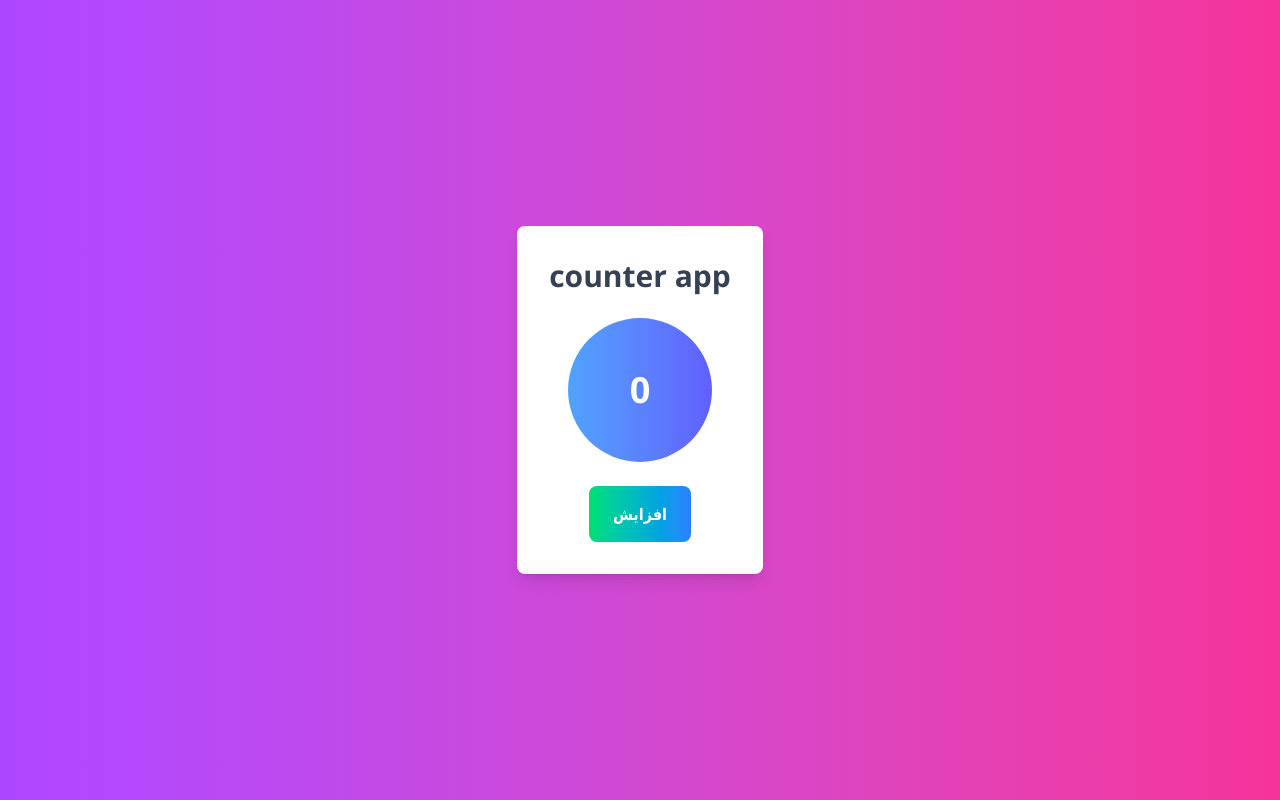
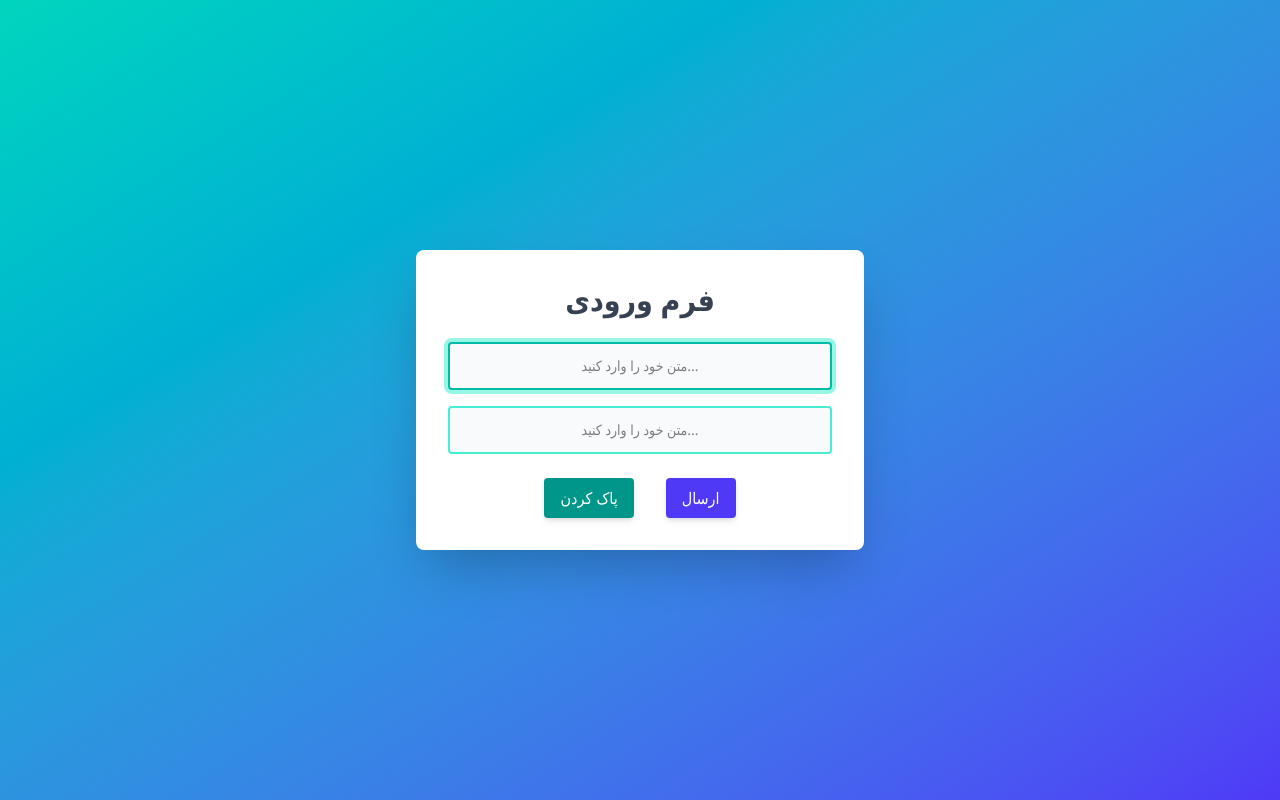
Before and after one commit to siamand-shirzad/new-react-education, a React (Vite) app: page / in a window 1280 px wide. Built offline with nearby package versions, Linux system fonts and the light colour scheme.

Commit message:
inputForm_useRef

```diff
--- a/src/App.jsx
+++ b/src/App.jsx
@@ -1,28 +1,53 @@
-import {  useRef, useState } from "react";
+import { useEffect, useRef, useState } from "react";
 
 function App() {
-	const [count, setCount] = useState(0);
-	let countValue = useRef(0);
-	const handleClick = () => {
-		countValue.current += 2;
-		setCount(countValue.current + 1);
+	const [inputValue1, setInputValue1] = useState("");
+	const [inputValue2, setInputValue2] = useState("");
+	const inputRef1 = useRef(null);
+	const inputRef2 = useRef(null);
+	useEffect(() => {
+		inputRef1.current.focus();
+	}, []);
+	const handleKeyDown = (e) =>{
+		if (e.key === "Enter") {
+			inputRef2.current.focus();
+		}
 	}
+
 	return (
-		<div className="flex flex-col items-center justify-center min-h-screen bg-gradient-to-r from-purple-500 to-pink-500">
-			<div className="flex flex-col text-white items-center p-8 rounded-lg shadow-lg space-y-6 bg-white">
-				<h2 className="text-gray-700 font-semibold text-3xl">counter app</h2>
-				<div className="flex items-center justify-center rounded-full bg-gradient-to-r from-blue-400 to-indigo-500 w-36 h-36">
-					<span className="text-4xl text-white font-bold">{count}</span>
+		<div className="flex flex-col items-center justify-center min-h-screen bg-gradient-to-br from-teal-400 to-indigo-600">
+			<div className="text-center p-8 rounded-lg shadow-2xl space-y-6 bg-white w-full max-w-md">
+				<h2 className="text-gray-700 font-semibold text-3xl"> فرم ورودی</h2>
+
+				<div className="relative" >
+					<input type="text " className="w-full  px-4 py-3 text-sm text-center border-2 border-teal-300 focus:ring-4 focus:ring-teal-200
+					focus:border-teal-500 outline-none transition duration-300 bg-gray-50 rounded "
+						placeholder="متن خود را وارد کنید..."
+						value={inputValue1}
+						onChange={(e) => setInputValue1(e.target.value)}
+						ref={inputRef1}
+						onKeyDown={handleKeyDown}/>
+					<input type="text " className="w-full mt-4 px-4 py-3 text-sm text-center border-2 border-teal-300 focus:ring-4 focus:ring-teal-200
+					focus:border-teal-500 outline-none transition duration-300 bg-gray-50 rounded "
+						placeholder="متن خود را وارد کنید..."
+						value={inputValue2}
+						onChange={(e) => setInputValue2(e.target.value)}
+						ref={inputRef2} />
 				</div>
-				<button onClick={handleClick}
-					className="px-6 py-4 bg-gradient-to-r from-green-400 to-blue-500 rounded-lg cursor-pointer font-bold
-				hover:shadow-2xl transform hover:scale-105 transition duration-300 ease-in-out focus:ring-2 ring-blue-300 focus:outline-none
-				">افزایش </button>
+				{inputValue1 && (
+					<div className="mt-4 p-4 bg-teal-50 rounded border border-teal-300">
+						<p className="text-teal-800 text-center" >متن وارد شده: <span className="font-bold">{`${inputValue1} ${inputValue2}`}</span></p>
+					</div>
+				)}
+
+				<div className="flex justify-center gap-4 space-x-4 ">
+					<button onClick={() => {setInputValue1("") ,setInputValue2("")}} className="px-4 py-2 bg-teal-600 text-white font-medium rounded shadow-md hover:bg-teal-700 transition duration-300
+				focus:outline-none focus:ring-2 focus:ring-teal-500">پاک کردن</button>
+					<button className="px-4 py-2 bg-indigo-600 text-white font-medium rounded shadow-md hover:bg-indigo-700 transition duration-300
+				focus:outline-none focus:ring-2 focus:ring-indigo-500">ارسال</button>
+				</div>
 
 			</div>
-
-
-
 		</div>
 
 	);
```
